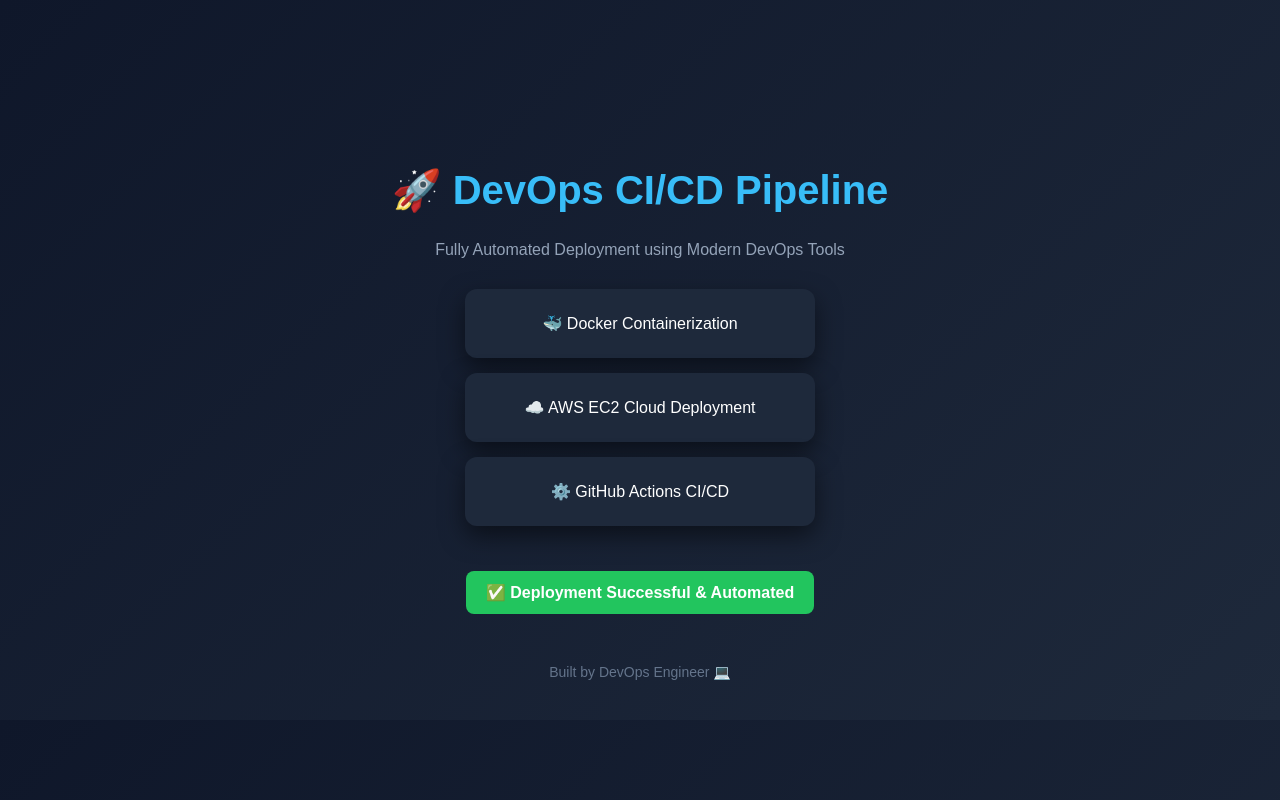
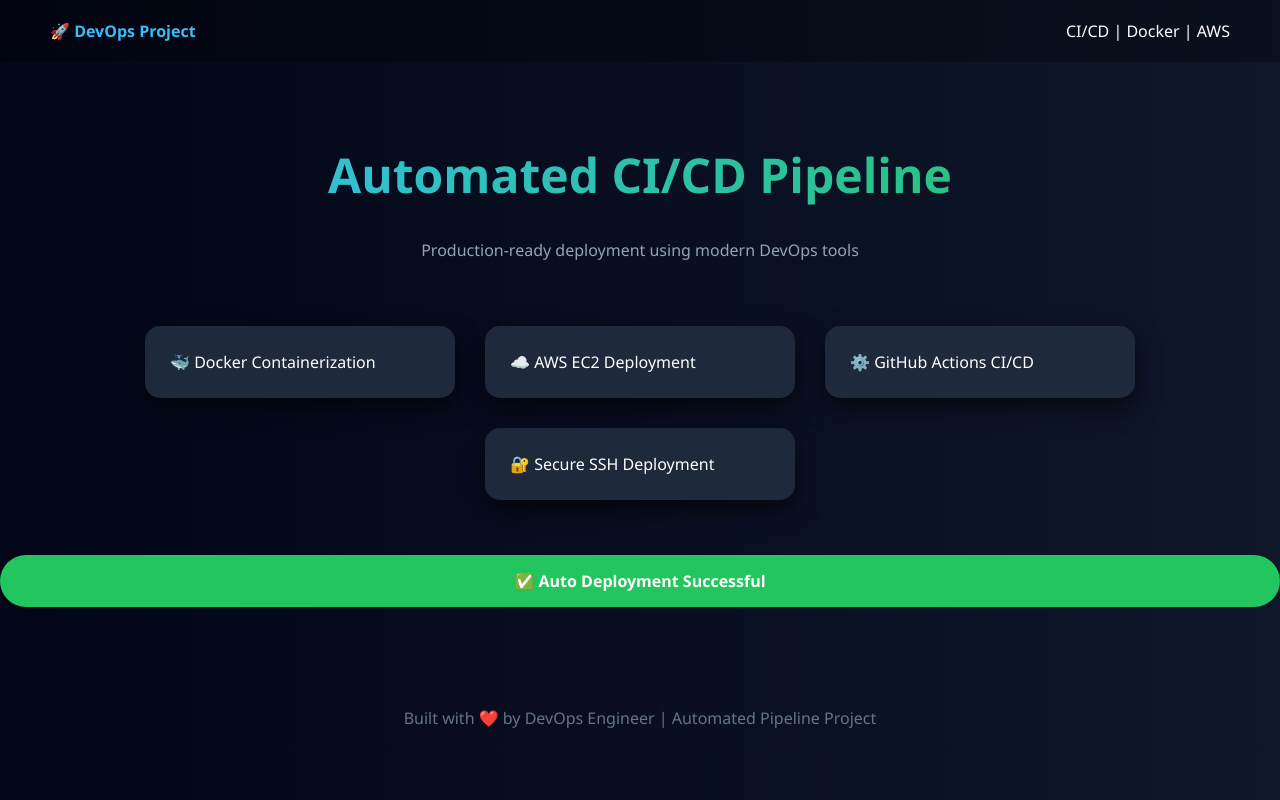
Before and after one commit to awais-devops/devops-project1, a plain HTML site: page index.html in a window 1280 px wide. Drawn offline with Linux system fonts and the light colour scheme.

Commit message:
upgraded UI-advanced design

```diff
--- a/index.html
+++ b/index.html
@@ -8,74 +8,121 @@
 <style>
 body {
     margin: 0;
-            font-family: Arial, sans-serif;
-            background: linear-gradient(135deg, #0f172a, #1e293b);
-            color: #ffffff;
-            text-align: center;
+    font-family: 'Segoe UI', sans-serif;
+    background: linear-gradient(270deg, #0f172a, #020617);
+    color: #fff;
 }
 
-        .container {
-            margin-top: 100px;
-            padding: 40px;
+/* Navbar */
+.navbar {
+    display: flex;
+    justify-content: space-between;
+    padding: 20px 50px;
+    background: rgba(0,0,0,0.3);
 }
 
-        h1 {
+.logo {
+    font-weight: bold;
     color: #38bdf8;
-            font-size: 40px;
 }
 
-        .subtitle {
+/* Hero */
+.hero {
+    text-align: center;
+    margin-top: 80px;
+}
+
+.hero h1 {
+    font-size: 48px;
+    background: linear-gradient(to right, #38bdf8, #22c55e);
+    -webkit-background-clip: text;
+    color: transparent;
+}
+
+.hero p {
     color: #94a3b8;
-            margin-bottom: 30px;
+}
+
+/* Cards */
+.grid {
+    display: flex;
+    justify-content: center;
+    flex-wrap: wrap;
+    margin-top: 50px;
 }
 
 .card {
     background: #1e293b;
+    margin: 15px;
     padding: 25px;
-            margin: 15px auto;
-            width: 300px;
-            border-radius: 12px;
-            box-shadow: 0 10px 25px rgba(0,0,0,0.5);
-            transition: transform 0.3s ease;
+    width: 260px;
+    border-radius: 15px;
+    transition: 0.4s;
+    box-shadow: 0 10px 25px rgba(0,0,0,0.6);
 }
 
 .card:hover {
-            transform: scale(1.05);
+    transform: translateY(-10px) scale(1.05);
+}
+
+/* Status */
+.status {
+    text-align: center;
+    margin-top: 40px;
 }
 
 .badge {
-            margin-top: 30px;
-            padding: 12px 20px;
+    padding: 15px 25px;
     background: #22c55e;
-            border-radius: 8px;
-            display: inline-block;
+    border-radius: 30px;
     font-weight: bold;
 }
 
+/* Footer */
 .footer {
-            margin-top: 50px;
-            font-size: 14px;
+    text-align: center;
+    margin-top: 80px;
+    padding: 20px;
     color: #64748b;
+}
+
+/* Animation */
+.fade-in {
+    animation: fade 1.5s ease-in;
+}
+
+@keyframes fade {
+    from {opacity: 0;}
+    to {opacity: 1;}
 }
 </style>
 </head>
+
 <body>
 
-    <div class="container">
-        <h1>🚀 DevOps CI/CD Pipeline</h1>
-        <p class="subtitle">Fully Automated Deployment using Modern DevOps Tools</p>
+<div class="navbar">
+    <div class="logo">🚀 DevOps Project</div>
+    <div>CI/CD | Docker | AWS</div>
+</div>
 
+<div class="hero fade-in">
+    <h1>Automated CI/CD Pipeline</h1>
+    <p>Production-ready deployment using modern DevOps tools</p>
+</div>
+
+<div class="grid fade-in">
     <div class="card">🐳 Docker Containerization</div>
-        <div class="card">☁️ AWS EC2 Cloud Deployment</div>
+    <div class="card">☁️ AWS EC2 Deployment</div>
     <div class="card">⚙️ GitHub Actions CI/CD</div>
+    <div class="card">🔐 Secure SSH Deployment</div>
+</div>
 
-        <div class="badge">
-            ✅ Deployment Successful & Automated
+<div class="status fade-in">
+    <div class="badge">✅ Auto Deployment Successful</div>
 </div>
 
 <div class="footer">
-            Built by DevOps Engineer 💻
-        </div>
+    Built with ❤️ by DevOps Engineer | Automated Pipeline Project
 </div>
 
 </body>
```
Also changed, not shown: 1 other file. Lines whose indentation alone changed are shown as unchanged.
